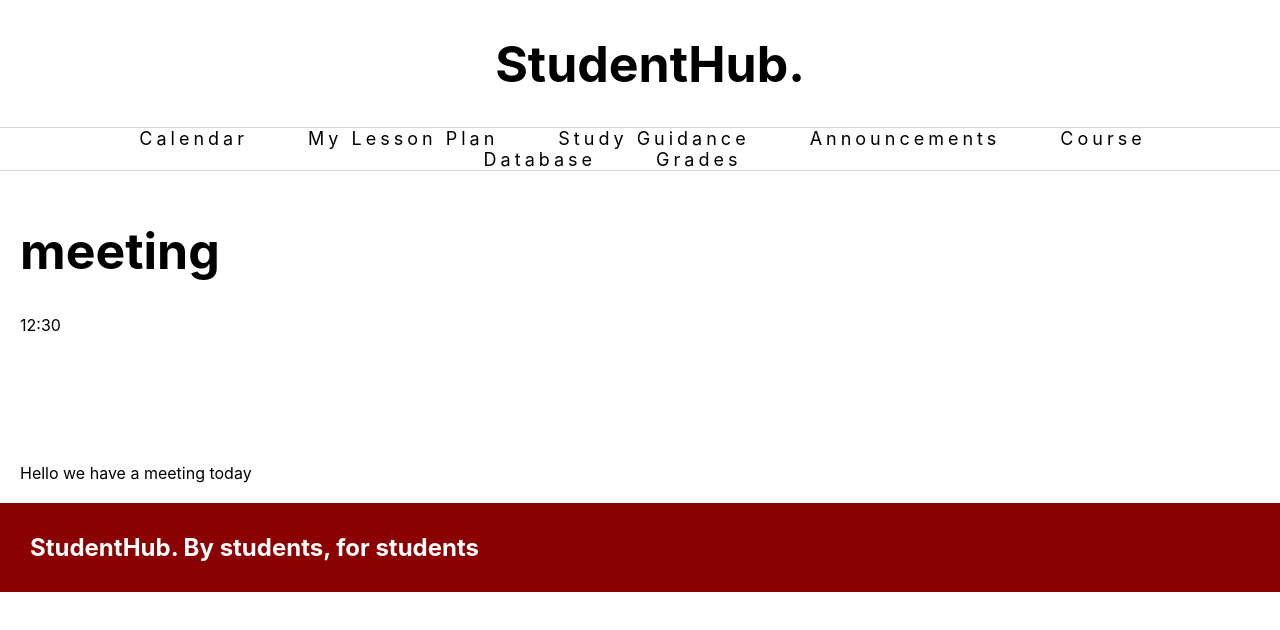
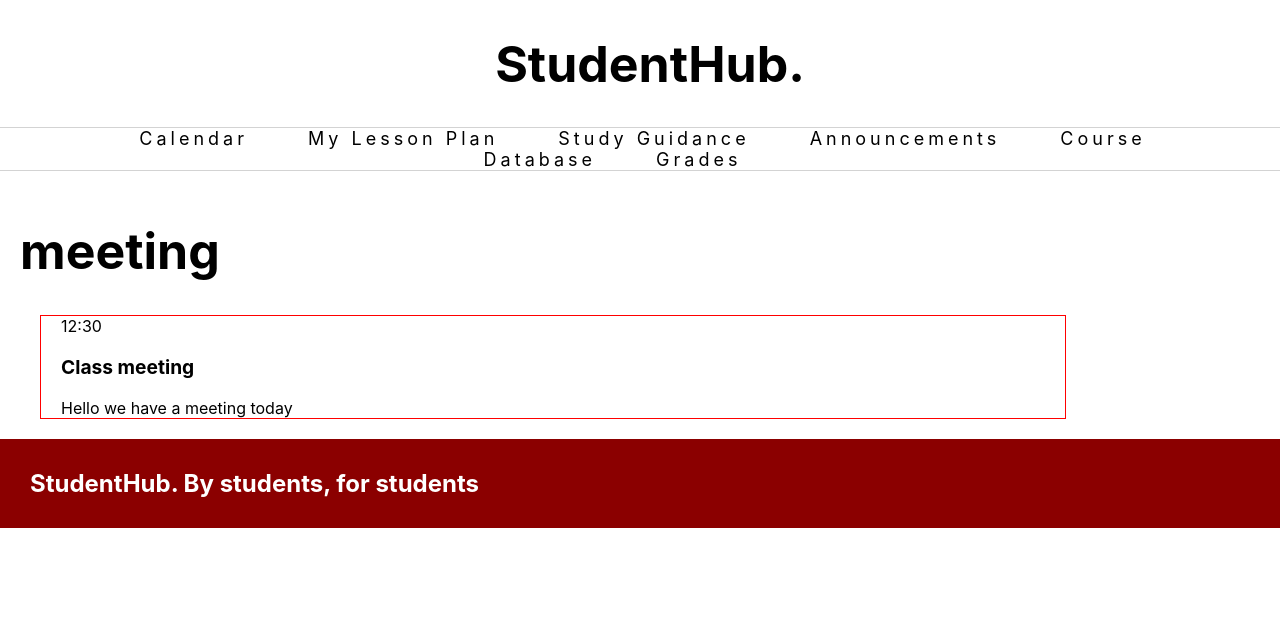
Before and after one commit to sebsinding/StudentHub, a React (Create React App) app: page /Announcements/1 in a window 1280 px wide. Shown: the top 630 px of the page. Built offline with nearby package versions, Linux system fonts and the light colour scheme.

Commit message:
Made some css

```diff
--- a/src/Pages/Announcements/AnnouncementPage.js
+++ b/src/Pages/Announcements/AnnouncementPage.js
@@ -39,9 +39,9 @@ return (
         {loading && <p>indlæser announcement..</p>}
         {!loading && <div>
             <h1>{data.type}</h1>
-            <section>
+            <section className="borderBox">
             <p>{data.time}</p>
-            <h2>{data.title}</h2>
+            <h3 className="title">{data.title}</h3>
             <p>{data.text}</p>
             </section>
             </div>}
--- a/src/Pages/Announcements/Styles/Announcement.css
+++ b/src/Pages/Announcements/Styles/Announcement.css
@@ -0,0 +1,10 @@
+.borderBox {
+    border: 1px solid red;
+    max-width: 80%;
+    margin-left: 40px;
+}
+
+.title {
+    font-size: larger;
+    margin-left: 20px;
+}
```
